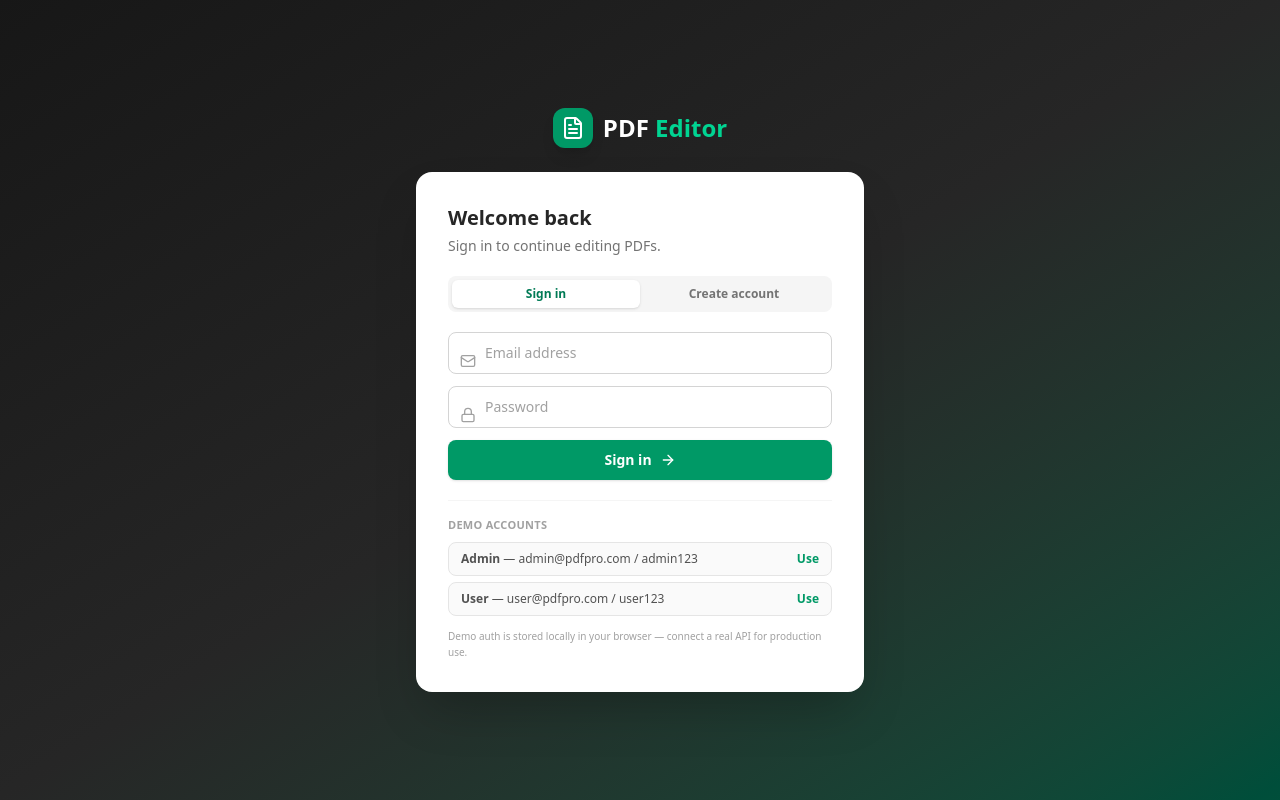
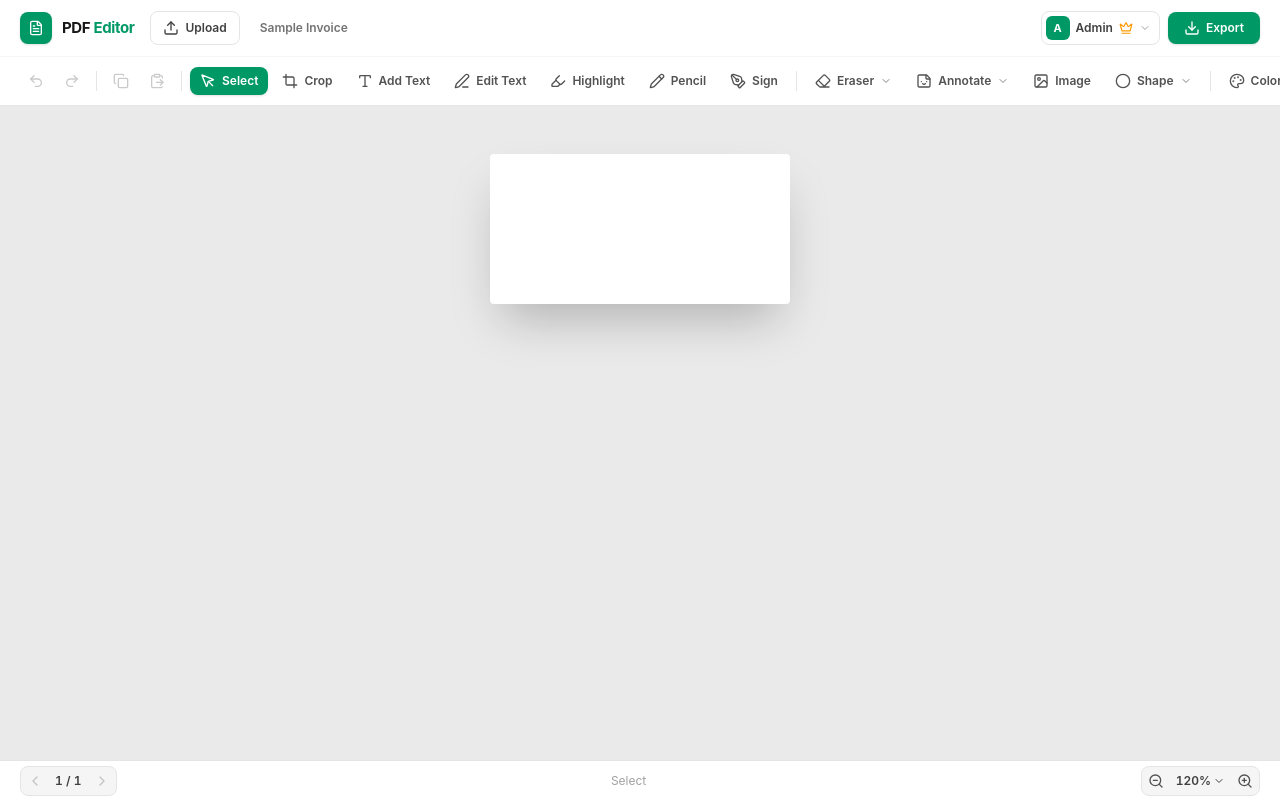
Before and after one commit to dineshbeece2013-dot/pdf_editor, a React (Vite) app: page / in a window 1280 px wide. Built offline with nearby package versions, Linux system fonts and the light colour scheme.

Commit message:
Open editor as default landing page and remove demo credentials from login screen

```diff
--- a/src/config.ts
+++ b/src/config.ts
@@ -1,9 +1,10 @@
 /**
  * Configuration switches and settings for the PDF Editor Pro application.
  *
- * AUTH_ENABLED: when true, users are gated behind the login page. They must
- * sign in (or sign up) before they can use the editor. The admin dashboard
- * is accessible via the admin's user menu when AUTH_ENABLED is true.
+ * AUTH_ENABLED: while false, the editor opens straight away as the default
+ * landing page with a built-in session (the seeded admin), so users can start
+ * editing immediately — no login wall. Flip it to `true` to gate the app behind
+ * the login page and require sign-in before editing.
  *
  * RAZORPAY: payment gateway configuration for subscription purchases.
  * These values are safe to expose on the client because the publishable
@@ -12,7 +13,7 @@
  * display and configure. In production, store the secret in an environment
  * variable / server-side configuration.
  */
-export const AUTH_ENABLED = true;
+export const AUTH_ENABLED = false;
 
 export const RAZORPAY = {
   keyId: 'rzp_test_1_placeholder_key_id',
--- a/src/pages/LoginPage.tsx
+++ b/src/pages/LoginPage.tsx
@@ -29,13 +29,6 @@ export const LoginPage: React.FC = () => {
     } catch (err) {
       setError(err instanceof Error ? err.message : 'Something went wrong.');
     }
-  };
-
-  const fillDemo = (e: string, p: string) => {
-    setMode('login');
-    setEmail(e);
-    setPassword(p);
-    setError('');
   };
 
   const tabCls = (active: boolean) =>
@@ -126,36 +119,6 @@ export const LoginPage: React.FC = () => {
                 <ArrowRight className="w-4 h-4" />
               </button>
             </form>
-            <div className="mt-5 pt-4 border-t border-neutral-100">
-              <p className="text-[11px] font-semibold text-neutral-400 uppercase tracking-wide mb-2">
-                Demo accounts
-              </p>
-              <div className="flex flex-col gap-1.5">
-                <button
-                  type="button"
-                  onClick={() => fillDemo('admin@pdfpro.com', 'admin123')}
-                  className="flex items-center justify-between px-3 py-2 bg-neutral-50 hover:bg-emerald-50 border border-neutral-200 rounded-lg text-xs text-neutral-600 transition-colors"
-                >
-                  <span>
-                    <b>Admin</b> — admin@pdfpro.com / admin123
-                  </span>
-                  <span className="text-emerald-600 font-semibold">Use</span>
-                </button>
-                <button
-                  type="button"
-                  onClick={() => fillDemo('user@pdfpro.com', 'user123')}
-                  className="flex items-center justify-between px-3 py-2 bg-neutral-50 hover:bg-emerald-50 border border-neutral-200 rounded-lg text-xs text-neutral-600 transition-colors"
-                >
-                  <span>
-                    <b>User</b> — user@pdfpro.com / user123
-                  </span>
-                  <span className="text-emerald-600 font-semibold">Use</span>
-                </button>
-              </div>
-              <p className="text-[10px] text-neutral-400 mt-3 leading-relaxed">
-                Demo auth is stored locally in your browser — connect a real API for production use.
-              </p>
-            </div>
           </div>
         </div>
       </div>
```
